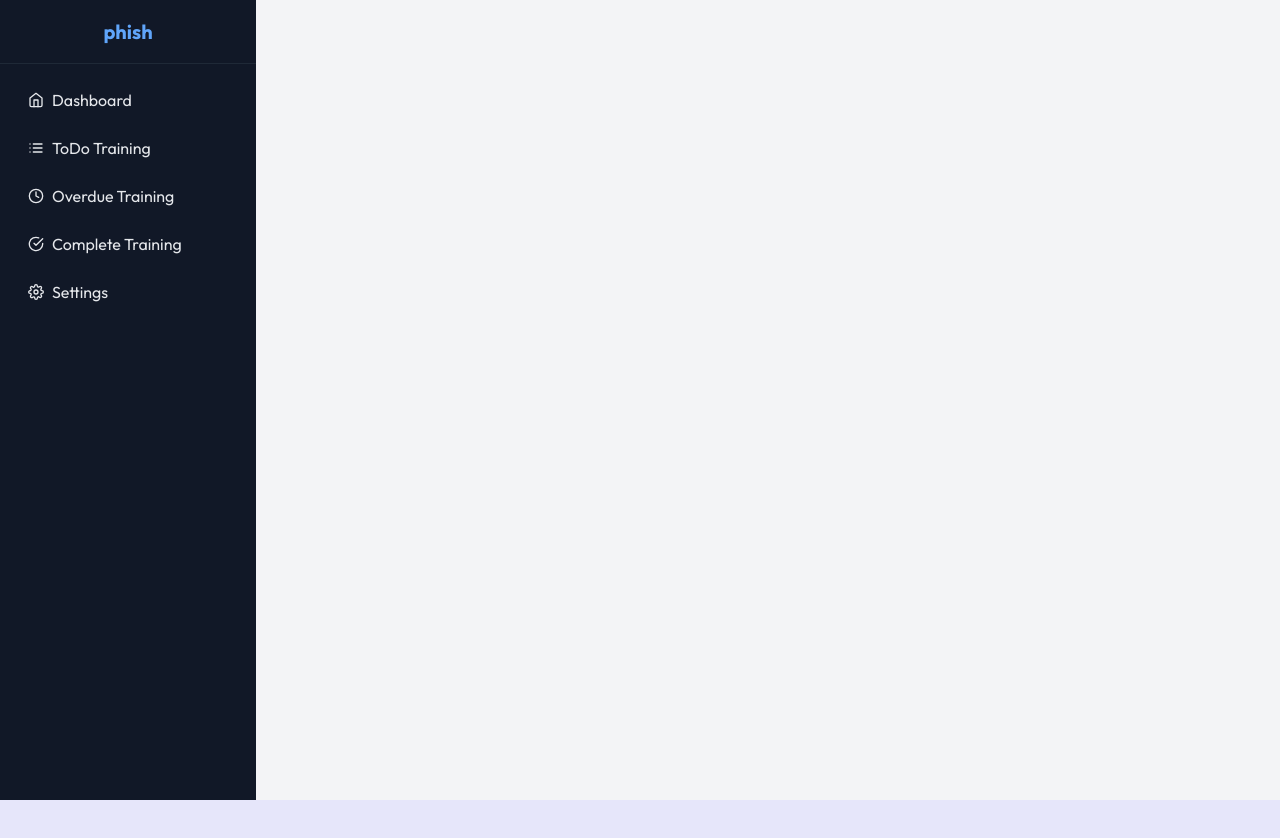
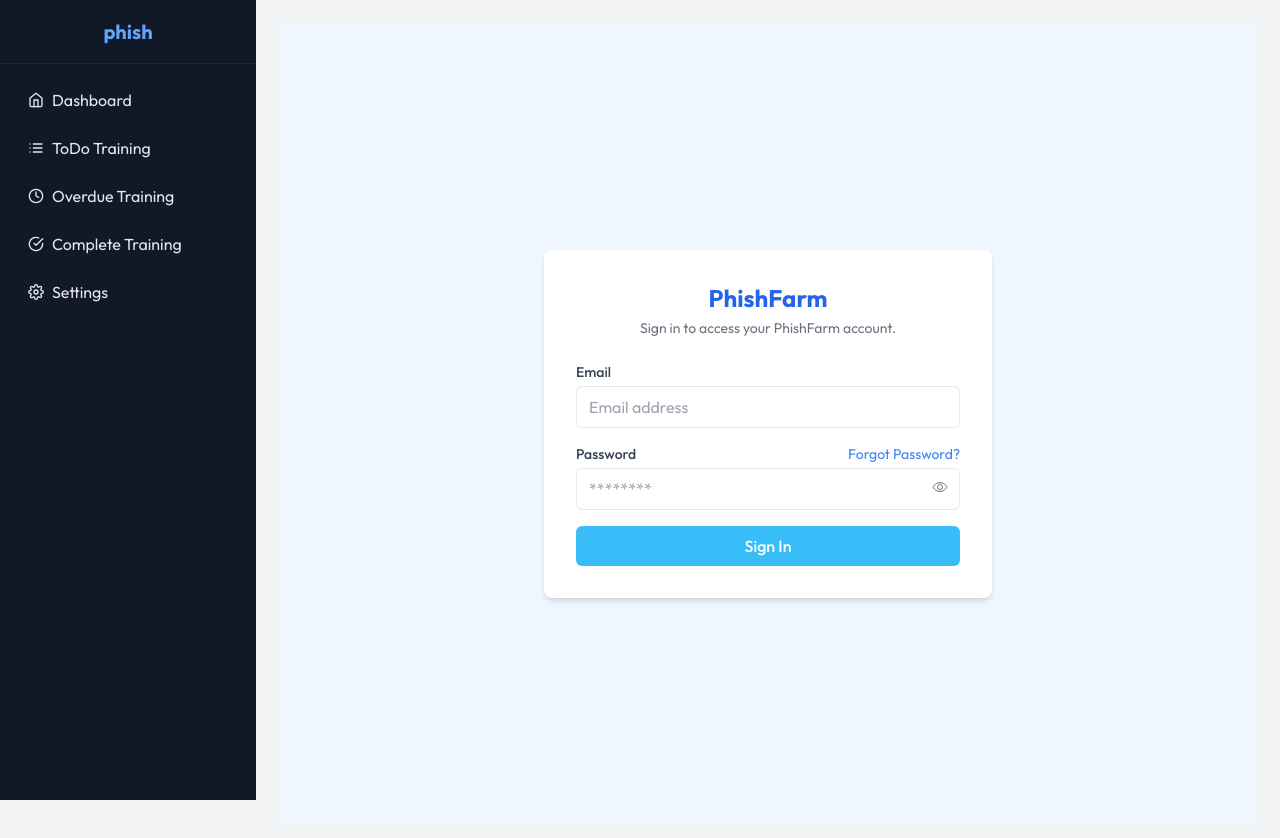
Before and after one commit to Manish-nerdmine/lms-user-portal, a React (Vite) app in the folder frontend/: page /login in a window 1280 px wide. Shown: the top 838 px of the page. Before the commit the page ends 800 px from the top, so only its background shows below. Built offline with nearby package versions, Linux system fonts and the light colour scheme.

Commit message:
API contact

```diff
--- a/frontend/src/App.jsx
+++ b/frontend/src/App.jsx
@@ -6,6 +6,10 @@
 import Complete from "./Pages/Complete";
 import { Route, Routes } from "react-router-dom";
 import Setting from "./Pages/Setting";
+import Sign from "./Pages/Signup";
+import LoginPage from "./Pages/Login";
+import { ToastContainer, toast } from "react-toastify";
+import "react-toastify/dist/ReactToastify.css";
 
 const App = () => {
   return (
@@ -21,8 +25,12 @@
           <Route path="/overdue" element={<Overdue />} />
           <Route path="/complete-training" element={<Complete />} />
           <Route path='/setting' element={<Setting />} />
+          <Route path="/signup" element={<Sign />} />
+          <Route path="/login" element={<LoginPage />} />
         </Routes>
       </main>
+
+      <ToastContainer position="top-right" autoClose={3000} />
     </div>
   );
 };
--- /dev/null
+++ b/frontend/src/Pages/Login.jsx
@@ -0,0 +1,110 @@
+import React, { useState } from "react";
+import { useNavigate } from "react-router-dom";
+import axios from "axios";
+import { ToastContainer, toast } from "react-toastify";
+import "react-toastify/dist/ReactToastify.css";
+import { IoEyeOffOutline, IoEyeOutline } from "react-icons/io5";
+
+const LoginPage = () => {
+  const [email, setEmail] = useState("");
+  const [password, setPassword] = useState("");
+  const [showPassword, setShowPassword] = useState(false);
+  const [loading, setLoading] = useState(false);
+  const navigate = useNavigate();
+
+  const handleSubmit = async (e) => {
+    e.preventDefault();
+    setLoading(true);
+
+    try {
+      const response = await axios.post(
+        "http://195.35.21.108:3002/auth/api/v1/employment/login",
+        { email, password }
+      );
+
+      console.log(" Login Success:", response.data);
+
+      if (response.data?.token) {
+        localStorage.setItem("token", response.data.token);
+      }
+
+      toast.success("Login successful!");
+      setTimeout(() => navigate("/"), 1500);
+    } catch (err) {
+      console.error(" Login Error:", err);
+      const msg = err.response?.data?.message || "Login failed! Please try again.";
+      toast.error(Array.isArray(msg) ? msg.join("\n") : msg);
+    } finally {
+      setLoading(false);
+    }
+  };
+
+  return (
+    <div className="min-h-screen flex items-center justify-center bg-blue-50">
+      <ToastContainer position="top-right" autoClose={3000} />
+      <div className="bg-white p-8 rounded-lg shadow-md w-full max-w-md">
+        {/* Logo + Title */}
+        <div className="flex flex-col items-center mb-6">
+          <h1 className="text-2xl font-bold text-blue-600">PhishFarm</h1>
+          <p className="text-gray-500 text-sm mt-1">
+            Sign in to access your PhishFarm account.
+          </p>
+        </div>
+
+        {/* Form */}
+        <form onSubmit={handleSubmit} className="space-y-4">
+          {/* Email */}
+          <div>
+            <label className="block text-sm font-medium text-gray-700">Email</label>
+            <input
+              type="email"
+              value={email}
+              onChange={(e) => setEmail(e.target.value)}
+              placeholder="Email address"
+              className="mt-1 w-full px-3 py-2 border rounded-md focus:outline-none focus:ring-2 focus:ring-blue-400"
+              required
+            />
+          </div>
+
+          {/* Password */}
+          <div>
+            <div className="flex justify-between items-center">
+              <label className="block text-sm font-medium text-gray-700">Password</label>
+              <a href="#" className="text-sm text-blue-500 hover:underline">
+                Forgot Password?
+              </a>
+            </div>
+            <div className="relative">
+              <input
+                type={showPassword ? "text" : "password"}
+                value={password}
+                onChange={(e) => setPassword(e.target.value)}
+                placeholder="********"
+                className="mt-1 w-full px-3 py-2 border rounded-md focus:outline-none focus:ring-2 focus:ring-blue-400"
+                required
+              />
+              <button
+                type="button"
+                onClick={() => setShowPassword(!showPassword)}
+                className="absolute right-3 top-1/2 transform -translate-y-1/2 text-gray-500"
+              >
+                {showPassword ? <IoEyeOffOutline /> : <IoEyeOutline />}
+              </button>
+            </div>
+          </div>
+
+          {/* Sign In Button */}
+          <button
+            type="submit"
+            disabled={loading}
+            className="w-full bg-sky-400 hover:bg-sky-500 text-white font-medium py-2 rounded-md transition disabled:opacity-50"
+          >
+            {loading ? "Signing In..." : "Sign In"}
+          </button>
+        </form>
+      </div>
+    </div>
+  );
+};
+
+export default LoginPage;
--- a/frontend/src/Pages/Sign.jsx
+++ b/frontend/src/Pages/Signup.jsx
@@ -3,14 +3,68 @@
 import { MdEmail, MdWork } from "react-icons/md";
 import { IoEyeOffOutline, IoEyeOutline } from "react-icons/io5";
 import { LuBookOpen } from "react-icons/lu";
+import { useNavigate } from "react-router-dom";
+import axios from "axios";
+import { ToastContainer, toast } from "react-toastify";
+import "react-toastify/dist/ReactToastify.css";
 
 const Sign = () => {
   const [showPassword, setShowPassword] = useState(false);
   const [showConfirmPassword, setShowConfirmPassword] = useState(false);
   const [agree, setAgree] = useState(false);
 
+  // form states
+  const [fullName, setFullName] = useState("John Smith");
+  const [email, setEmail] = useState("");
+  const [role, setRole] = useState("user");
+  const [password, setPassword] = useState("");
+  const [confirmPassword, setConfirmPassword] = useState("");
+  const navigate = useNavigate();
+
+  const handleSubmit = async (e) => {
+    e.preventDefault();
+
+    if (password !== confirmPassword) {
+      toast.error("Passwords do not match!");
+      return;
+    }
+
+    const newUser = {
+      fullName,
+      email,
+      password,
+      role,
+      groupId: "657e902c4b628d1f0fc8f09",
+      departmentId: "657e902c4b628d1f0fc8f09",
+      isTermsAccepted: agree,
+    };
+
+    try {
+      const res = await axios.post(
+        "http://195.35.21.108:3002/auth/api/v1/employment/signup",
+        newUser
+      );
+      console.log("API Response:", res.data);
+      toast.success("Account created successfully!");
+      navigate("/login");
+    } catch (error) {
+      console.error("Signup Error:", error.response?.data);
+
+      const msg = error.response?.data?.message;
+      if (Array.isArray(msg)) {
+        // Backend returns array of errors
+        toast.error(msg.map((err) => `${err.field || ""}: ${err.error || err}`).join("\n"));
+      } else if (typeof msg === "object") {
+        toast.error(JSON.stringify(msg));
+      } else {
+        toast.error(msg || "Something went wrong. Please try again.");
+      }
+    }
+  };
+
   return (
     <div className="flex justify-center items-center min-h-screen bg-[#f5f7fb]">
+      <ToastContainer position="top-right" autoClose={3000} />
       <div className="w-full max-w-md bg-white rounded-2xl shadow-md overflow-hidden">
         {/* Header */}
         <div className="bg-gradient-to-r from-blue-600 to-purple-600 p-6 text-center">
@@ -22,11 +76,8 @@
         </div>
 
         {/* Form */}
-        <form className="p-6 space-y-4">
-          {/* Section 1 */}
-          <p className="text-xs font-semibold text-gray-500">
-            EMPLOYEE INFORMATION
-          </p>
+        <form className="p-6 space-y-4" onSubmit={handleSubmit}>
+          <p className="text-xs font-semibold text-gray-500">EMPLOYEE INFORMATION</p>
 
           {/* Full Name */}
           <div>
@@ -36,7 +87,8 @@
             </label>
             <input
               type="text"
-              defaultValue="John Smith"
+              value={fullName}
+              onChange={(e) => setFullName(e.target.value)}
               className="w-full border rounded-lg px-3 py-2 text-sm outline-none"
             />
           </div>
@@ -49,28 +101,30 @@
             </label>
             <input
               type="email"
+              value={email}
+              onChange={(e) => setEmail(e.target.value)}
               placeholder="john.smith@company.com"
               className="w-full border rounded-lg px-3 py-2 text-sm outline-none"
             />
           </div>
 
-          {/* Role */}
+          {/* Role Dropdown */}
           <div>
             <label className="flex items-center text-sm font-medium text-gray-700 mb-1 space-x-1">
               <MdWork className="text-gray-500" />
               <span>Role</span>
             </label>
-            <input
-              type="text"
-              placeholder="Software Developer"
+            <select
+              value={role}
+              onChange={(e) => setRole(e.target.value)}
               className="w-full border rounded-lg px-3 py-2 text-sm outline-none"
-            />
+            >
+              <option value="user">user</option>
+              <option value="admin">admin</option>
+            </select>
           </div>
 
-          {/* Section 2 */}
-          <p className="text-xs font-semibold text-gray-500 mt-6">
-            ACCOUNT SECURITY
-          </p>
+          <p className="text-xs font-semibold text-gray-500 mt-6">ACCOUNT SECURITY</p>
 
           {/* Password */}
           <div>
@@ -81,6 +135,8 @@
             <div className="flex items-center border rounded-lg px-3 py-2">
               <input
                 type={showPassword ? "text" : "password"}
+                value={password}
+                onChange={(e) => setPassword(e.target.value)}
                 placeholder="Enter your password"
                 className="w-full outline-none text-sm"
               />
@@ -103,14 +159,14 @@
             <div className="flex items-center border rounded-lg px-3 py-2">
               <input
                 type={showConfirmPassword ? "text" : "password"}
+                value={confirmPassword}
+                onChange={(e) => setConfirmPassword(e.target.value)}
                 placeholder="Confirm your password"
                 className="w-full outline-none text-sm"
               />
               <button
                 type="button"
-                onClick={() =>
-                  setShowConfirmPassword(!showConfirmPassword)
-                }
+                onClick={() => setShowConfirmPassword(!showConfirmPassword)}
                 className="text-gray-400"
               >
                 {showConfirmPassword ? <IoEyeOffOutline /> : <IoEyeOutline />}
@@ -153,6 +209,15 @@
 
           {/* Support */}
           <p className="text-center text-sm text-gray-500 mt-4">
+            Already have an account?{" "}
+            <a
+              onClick={() => navigate("/login")}
+              className="text-blue-600 underline cursor-pointer"
+            >
+              Log in
+            </a>
+          </p>
+          <p className="text-center text-sm text-gray-500 mt-2">
             Need help?{" "}
             <a href="#" className="text-blue-600 underline">
               Contact IT Support
```
